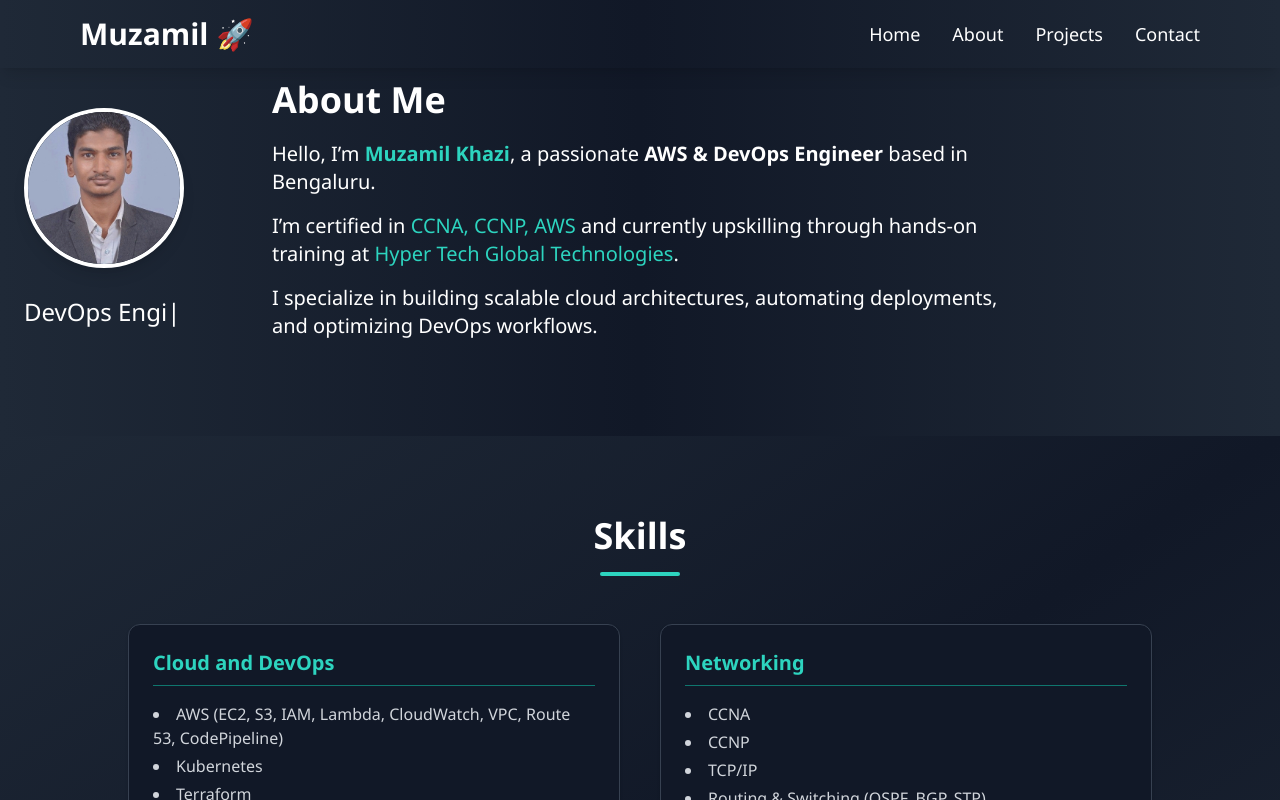
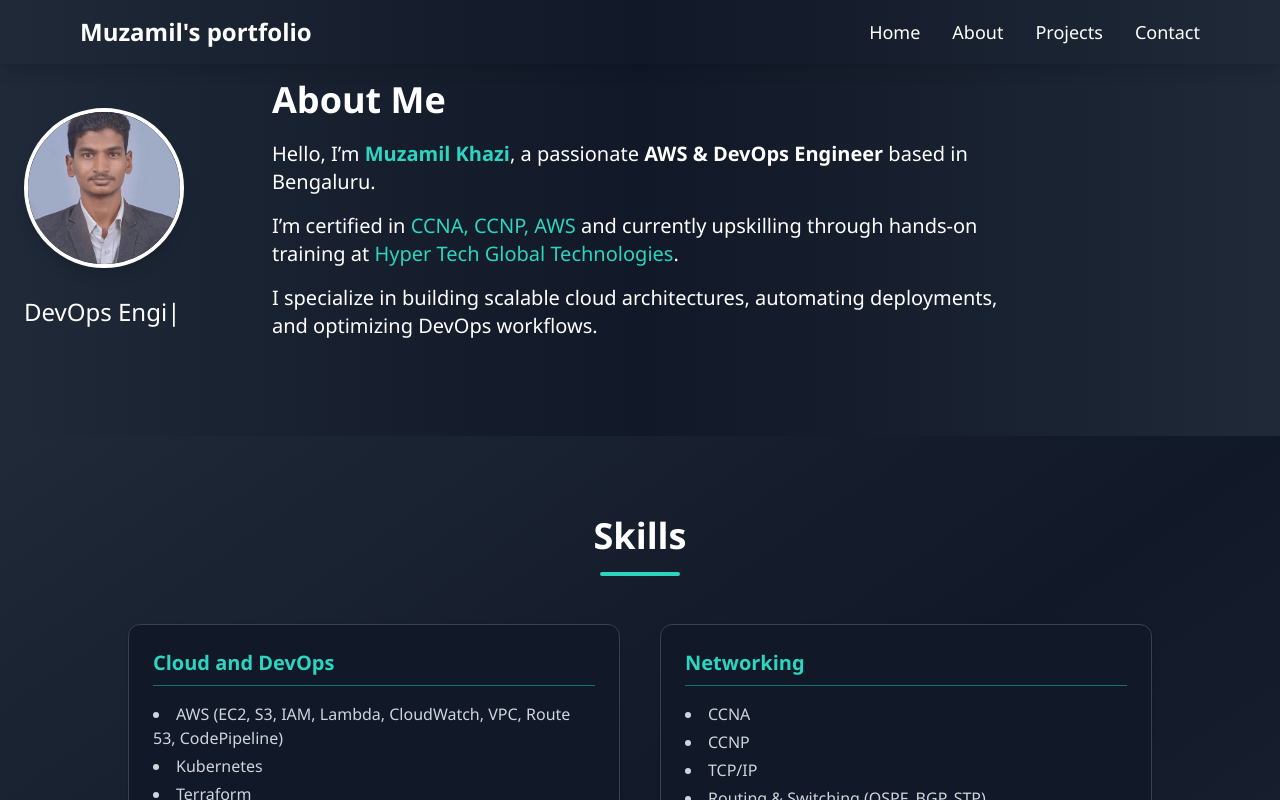
Before and after one commit to Muzzu9655/aws-devops-portfolio, a React (Create React App) app: page / in a window 1280 px wide. Shown: the top 800 px of the page. Built offline with nearby package versions, Linux system fonts and the light colour scheme.

Commit message:
Update Navbar.js

```diff
--- a/src/components/Navbar.js
+++ b/src/components/Navbar.js
@@ -8,8 +8,8 @@ function Navbar() {
   return (
     <nav className="bg-gradient-to-r from-gray-800 via-gray-900 to-gray-800 shadow-lg fixed w-full top-0 left-0 z-50">
       <div className="max-w-6xl mx-auto px-4 py-4 flex justify-between items-center">
-        <div className="text-3xl font-extrabold text-white">
-          Muzamil 🚀
+        <div className="text-2xl font-extrabold text-white">
+          Muzamil's portfolio
         </div>
 
         <div className="hidden md:flex space-x-8 text-lg">
```
